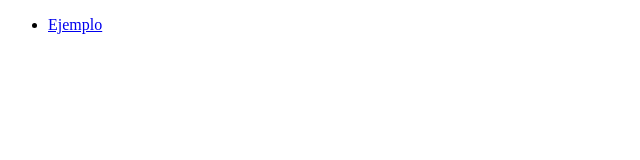
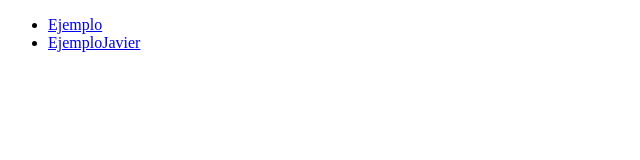
Before and after one commit to larnu-bootcamp/challenge_11, a plain HTML site: page index.html in a window 1280 px wide. Shown: the whole page, without its empty margins (0-640 px from the left). Drawn offline with Linux system fonts and the light colour scheme.

Commit message:
add changes

```diff
--- a/index.html
+++ b/index.html
@@ -11,6 +11,9 @@
     <li>
       <a href="example/index.html">Ejemplo</a>
     </li>
+    <li>
+      <a href="example/index.html">EjemploJavier</a>
+    </li>
   </ul>
 </body>
 </html>
```
